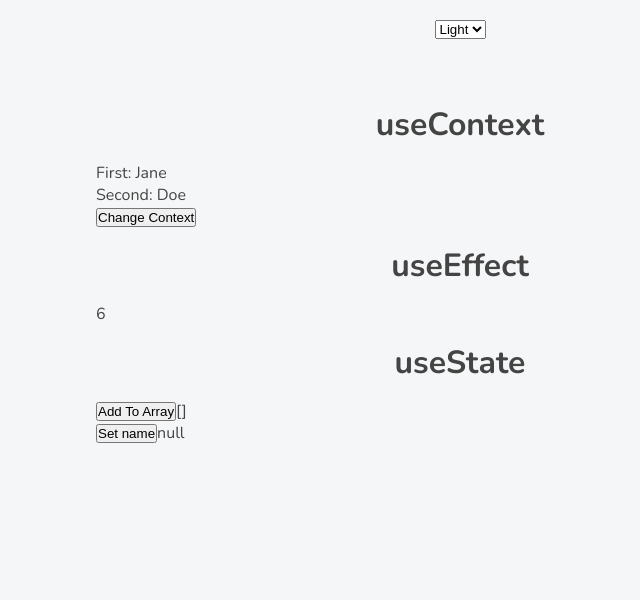
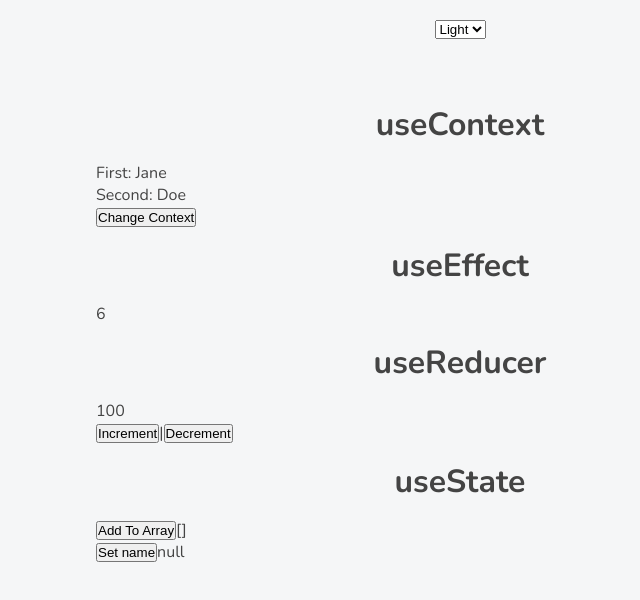
Before and after one commit to machariamarigi/re-freash, a React (Create React App) app: page /rehook in a window 1280 px wide. Shown: the top 600 px of the page, without its empty margins (180-820 px from the left). Built offline with nearby package versions, Linux system fonts and the light colour scheme.

Commit message:
add UseReducerComponent

```diff
--- /dev/null
+++ b/src/components/UseReducerComponent.tsx
@@ -0,0 +1,57 @@
+import React, { useReducer } from "react"
+
+const initialState = {
+    counter: 100
+}
+
+type ACTIONTYPES =
+    | { type: 'increment', payload: number }
+    | { type: 'decrement', payload: number }
+
+
+const counterReducer = (state: typeof initialState, action: ACTIONTYPES) => {
+    switch(action.type) {
+        case "increment":
+            return {
+                ...state,
+                counter: state.counter + action.payload
+            }
+        case "decrement":
+            return {
+                ...state,
+                counter: state.counter - action.payload
+            }
+        default:
+            throw new Error("Bad Action")
+    }
+}
+
+const UseReducerComponent = () => {
+    const [state, dispatch] = useReducer(counterReducer, initialState)
+
+    return (
+        <div>
+            <div>{state.counter}</div>
+            <div>
+                <button
+                    onClick={() => dispatch({
+                        type: "increment",
+                        payload: 10
+                })}>
+                    Increment
+                </button>
+                |
+                <button
+                    onClick={() => dispatch({
+                        type: "decrement",
+                        payload: 5
+                })}>
+                    Decrement
+                </button>
+            </div>
+        </div>
+
+    )
+}
+
+export default UseReducerComponent;
--- a/src/pages/RehookPage/index.tsx
+++ b/src/pages/RehookPage/index.tsx
@@ -1,6 +1,7 @@
 import React, { FC, ReactElement } from 'react';
 import UseContextComponent from '../../components/UseContextComponent';
 import UseEffectComponent from '../../components/UseEffectComponent';
+import UseReducerComponent from '../../components/UseReducerComponent';
 import UseStateComponent from '../../components/UseStateComponent';
 import './RehookPage.css';
 
@@ -11,6 +12,8 @@
             <UseContextComponent />
             <h1>useEffect</h1>
             <UseEffectComponent />
+            <h1>useReducer</h1>
+            <UseReducerComponent />
             <h1>useState</h1>
             <UseStateComponent />
         </div>
```
